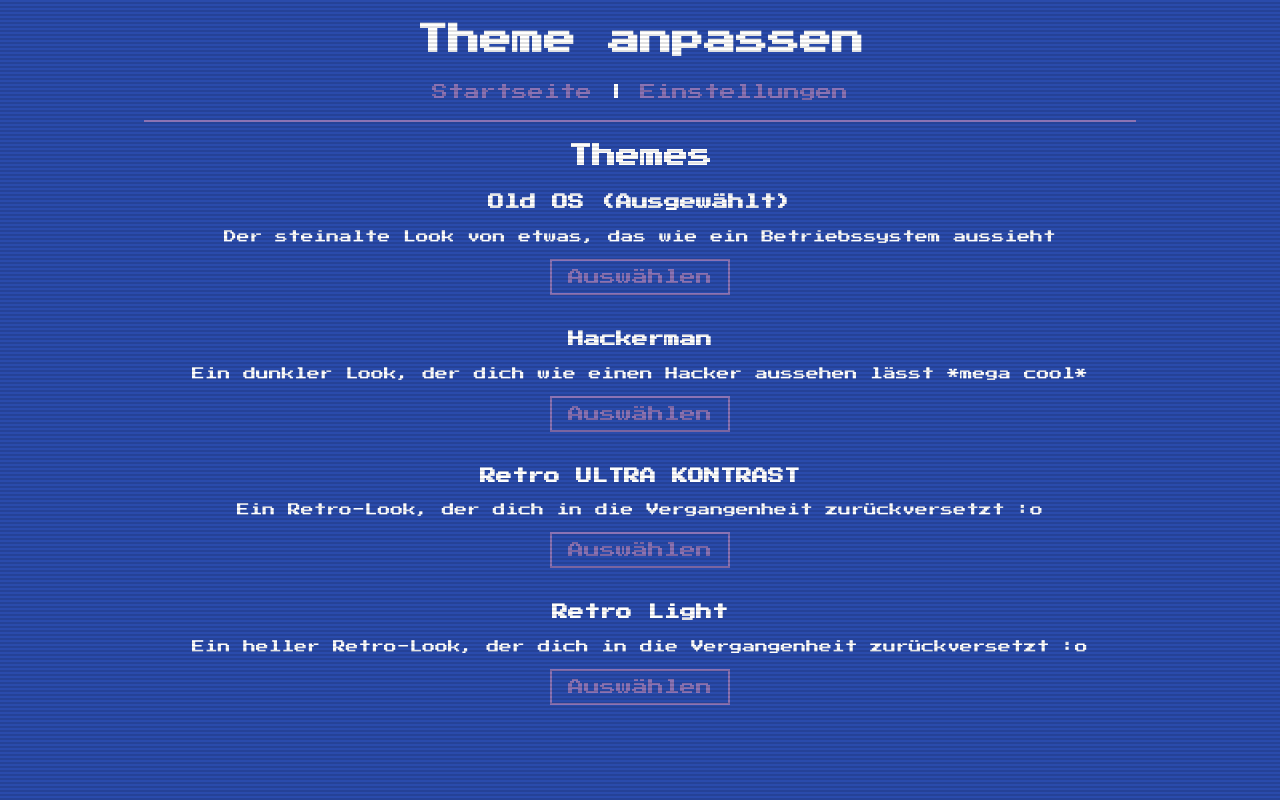
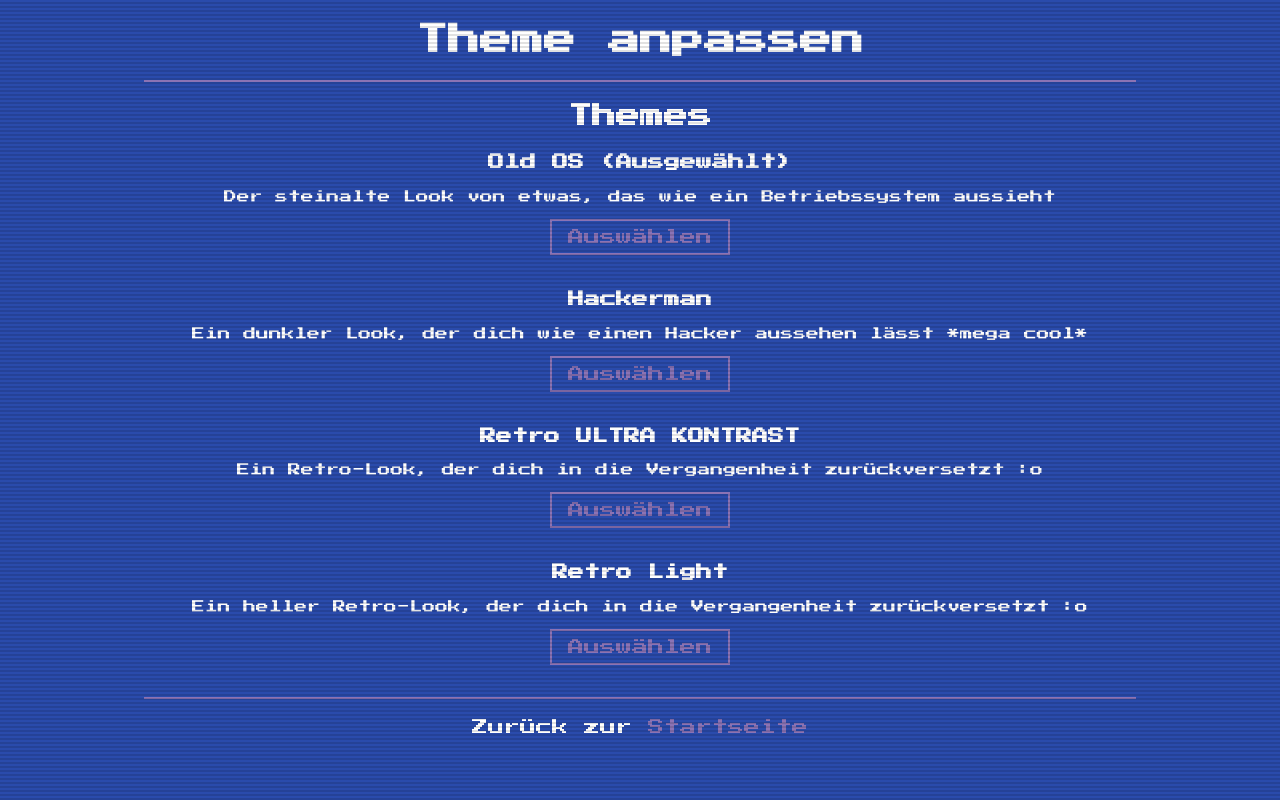
Before and after one commit to Shukaaa/kreuziworti, an Angular app in the folder kreuziworti/: page /themes in a window 1280 px wide. Shown: the top 800 px of the page. Built offline with nearby package versions, Linux system fonts and the light colour scheme.

Commit message:
added settings

```diff
--- a/kreuziworti/src/app/app.routes.ts
+++ b/kreuziworti/src/app/app.routes.ts
@@ -2,6 +2,7 @@ import { Routes } from '@angular/router';
 import {HomeComponent} from "./core/views/home/home.component";
 import {PuzzleComponent} from "./core/views/puzzle/puzzle.component";
 import {ThemesComponent} from "./core/views/themes/themes.component";
+import {SettingsComponent} from "./core/views/settings/settings.component";
 
 export const routes: Routes = [
   {
@@ -17,6 +18,10 @@ export const routes: Routes = [
     component: ThemesComponent
   },
   {
+    path: 'settings',
+    component: SettingsComponent
+  },
+  {
     path: '**',
     redirectTo: ''
   }
--- a/kreuziworti/src/app/core/views/puzzle/puzzle.component.html
+++ b/kreuziworti/src/app/core/views/puzzle/puzzle.component.html
@@ -56,5 +56,5 @@
     </div>
   </section>
   <div class="divider"></div>
-  Go back to <a [routerLink]="['/']">Home</a>
+  Zurück zur <a [routerLink]="['/']">Startseite</a>
 </ng-container>
--- /dev/null
+++ b/kreuziworti/src/app/core/views/settings/settings.component.html
@@ -0,0 +1,10 @@
+<h1>Einstellungen</h1>
+<div class="divider"></div>
+<h3>Themes</h3>
+Auf der Seite <a [routerLink]="['/themes']">Theme anpassen</a> kannst du das Aussehen des Spiels anpassen.
+<br/>
+<br/>
+<h3>Spielstände zurücksetzen</h3>
+<button (click)="resetGameData()">Zurücksetzen</button>
+<div class="divider"></div>
+Zurück zur <a [routerLink]="['/']">Startseite</a>
--- /dev/null
+++ b/kreuziworti/src/app/core/views/settings/settings.component.ts
@@ -0,0 +1,24 @@
+import { Component } from '@angular/core';
+import {RouterLink} from "@angular/router";
+import {LocalStorageStore} from "../../stores/local-storage.store";
+
+@Component({
+  selector: 'app-settings',
+  standalone: true,
+  imports: [
+    RouterLink
+  ],
+  templateUrl: './settings.component.html',
+  styleUrl: './settings.component.scss'
+})
+export class SettingsComponent {
+  constructor(private localStorageStore: LocalStorageStore) {
+  }
+
+  resetGameData() {
+    const confirm = window.confirm('Du bist dabei, alle deine Spielstände zu löschen. Also wirklich ALLE. ALLE ALLE ALLE. Bist du sicher?')
+    if (confirm) {
+      this.localStorageStore.setGameProgress({categoryProgress: []})
+    }
+  }
+}
--- a/kreuziworti/src/app/core/views/themes/themes.component.html
+++ b/kreuziworti/src/app/core/views/themes/themes.component.html
@@ -1,9 +1,4 @@
 <h1>Theme anpassen</h1>
-<nav>
-  <a routerLink="/">Startseite</a>
-  <div class="break">|</div>
-  <a routerLink="/settings">Einstellungen</a>
-</nav>
 <div class="divider"></div>
 <h2>Themes</h2>
 <div class="themes">
@@ -13,3 +8,5 @@
     <button (click)="selectTheme(theme.id)">Auswählen</button>
   </div>
 </div>
+<div class="divider"></div>
+Zurück zur <a [routerLink]="['/']">Startseite</a>
```
Also changed, not shown: kreuziworti/src/app/core/views/settings/settings.component.scss (added), 1 other file (tests, documents, lock files or other folders).
